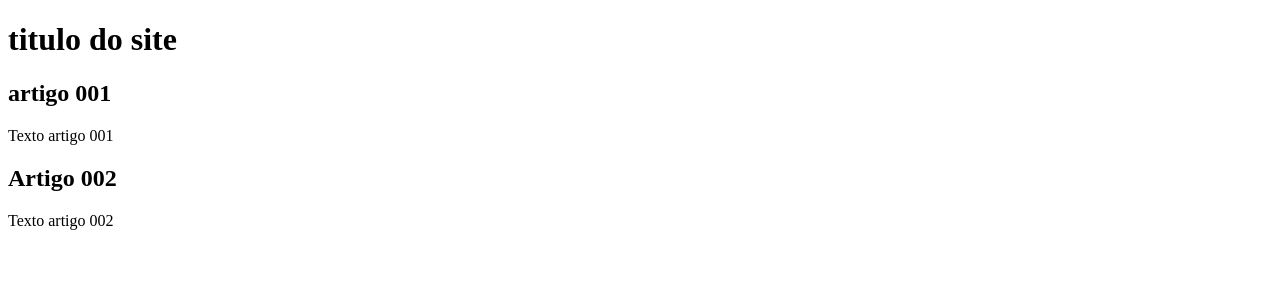
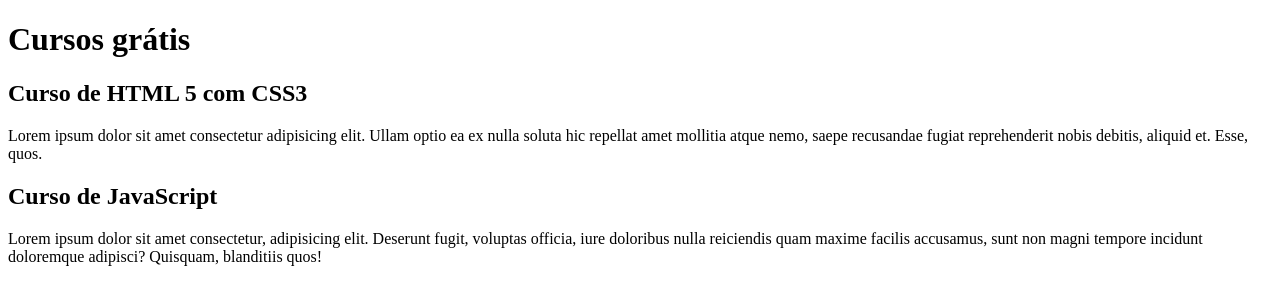
Before and after one commit to 98queiroz/projeto-site, a plain HTML site: page index.html in a window 1280 px wide. Drawn offline with Linux system fonts and the light colour scheme.

Commit message:
comecei a escrever o conteudo

```diff
--- a/index.html
+++ b/index.html
@@ -9,15 +9,21 @@
 <body>
     <main>
         <head>
-            <h1>titulo do site</h1>
+            <h1>Cursos grátis</h1>
         </head>
         <article>
-            <h2>artigo 001</h2>
-            <p>Texto artigo 001</p>
+            <h2>Curso de HTML 5 com CSS3</h2>
+            <p>Lorem ipsum dolor sit amet consectetur adipisicing
+               elit. Ullam optio ea ex nulla soluta hic repellat amet
+               mollitia atque nemo, saepe recusandae fugiat reprehenderit
+               nobis debitis, aliquid et. Esse, quos.</p>
         </article>
         <article>
-            <h2>Artigo 002</h2>
-            <p>Texto artigo 002</p>
+            <h2>Curso de JavaScript</h2>
+            <p>Lorem ipsum dolor sit amet consectetur, adipisicing elit.
+                Deserunt fugit, voluptas officia, iure
+                doloribus nulla reiciendis quam maxime facilis accusamus, sunt non magni tempore
+                incidunt doloremque adipisci? Quisquam, blanditiis quos!</p>
         </article>
     </main>
 
```
